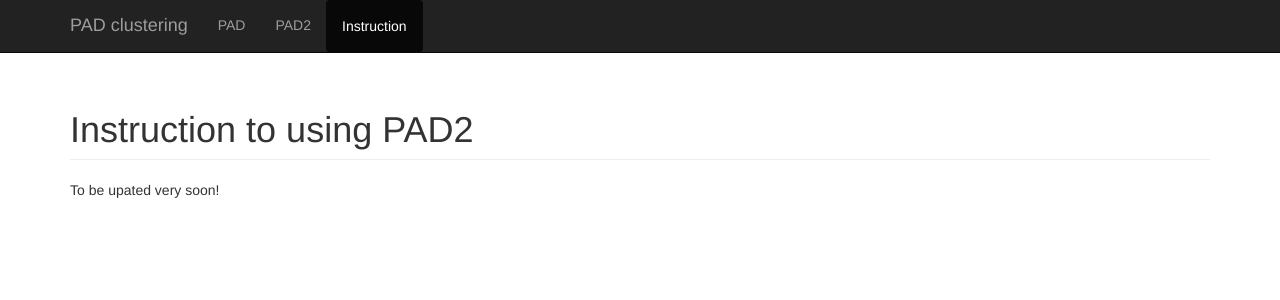
After one commit to taiyunkim/PAD2, a Django app: page /instruction/ in a window 1280 px wide. The commit adds this page. Shown: the top 300 px of the page. Run offline with Django 3.2, Linux system fonts and the light colour scheme; parts of the project's set-up code (start-up, migrations or seed data) failed here and were passed over; some libraries are stand-ins or nearby versions.

Commit message:
added PAD2 instruction template

```diff
--- a/src/stclass/views.py
+++ b/src/stclass/views.py
@@ -292,11 +292,7 @@ def rgClassifyResult(request):
                         coverage = float(r[1])
             f_order_new[i] = f_order_new[i] + ' (' + str(round(coverage, 3)) + ')'
         else:
-            if region != 'WG':
-                f_order_new[i] = f_order_new[i] + ' (' + str(round(list(signal_coverage_value.filter(fileID = f_order_new[i]).values_list('value', flat = True))[0], 3)) + ')'
-            else:
-                f_order_new[i] = f_order_new[i]
-
+            f_order_new[i] = f_order_new[i] + ' (' + str(round(list(signal_coverage_value.filter(fileID = f_order_new[i]).values_list('value', flat = True))[0], 3)) + ')'
         # f_order_new[i] = f_order_new[i]
 
     # proc_time = time.time()-start_time
@@ -347,6 +343,11 @@ def rgClassifyResult(request):
 
     return render(request, 'tfClassify.html', context)
 
+# === tfClassifyGuide ===
+def stvGuide(request):
+    return render(request, 'stclass_guide.html', context={'page':'instruction'})
+
+
 
 def download(request, file_name):
     file_path = settings.MEDIA_ROOT +'/sample/'+ file_name
--- a/src/templates/navbar.html
+++ b/src/templates/navbar.html
@@ -18,9 +18,10 @@
           <a class="btn btn-secondary dropdown-toggle" role="button" id="dropdownMenuLink" data-toggle="dropdown" aria-haspopup="true" aria-expanded="false">
               Instruction
           </a>
-		<div class="dropdown-menu" aria-labelledby="dropdownMenuLink">
-			<a class="dropdown-item" href="/PADv1/instruction">PADv1</a>
-                </div>
+          <ul class="dropdown-menu" aria-labelledby="dropdownMenuLink">
+            <li><a class="dropdown-item" href="/PADv1/instruction">PADv1</a></li>
+            <li><a class="dropdown-item" href="/instruction">PAD2</a></li>
+          </diulv>
 	      </li>
       </ul>
     </div>
--- /dev/null
+++ b/src/templates/stclass_guide.html
@@ -0,0 +1,12 @@
+{% extends 'base.html' %}
+{% load staticfiles %}
+
+{% block panel %}
+
+<div class="row">
+    <div class="col-xs-12">
+        <h1 class="page-header">Instruction to using PAD2</h1>
+        To be upated very soon!
+    </div>
+</div>
+{% endblock %}
--- a/src/tfpro/urls.py
+++ b/src/tfpro/urls.py
@@ -33,7 +33,7 @@ urlpatterns = [
 
     path('', stv.rgClassifyForm),
     path('result/', stv.rgClassifyResult),
-
+    path('instruction/', stv.stvGuide),
 # version that inlcude OSN
 #   path('', rgv.rgClassifyForm),
 #   path('result/', rgv.rgClassifyResult),
```
Lines whose indentation alone changed are shown as unchanged.
